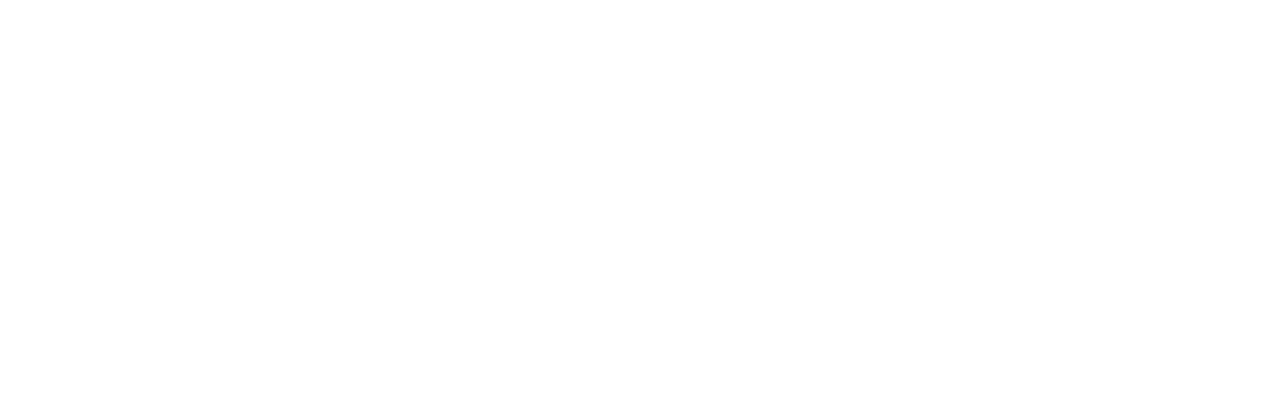
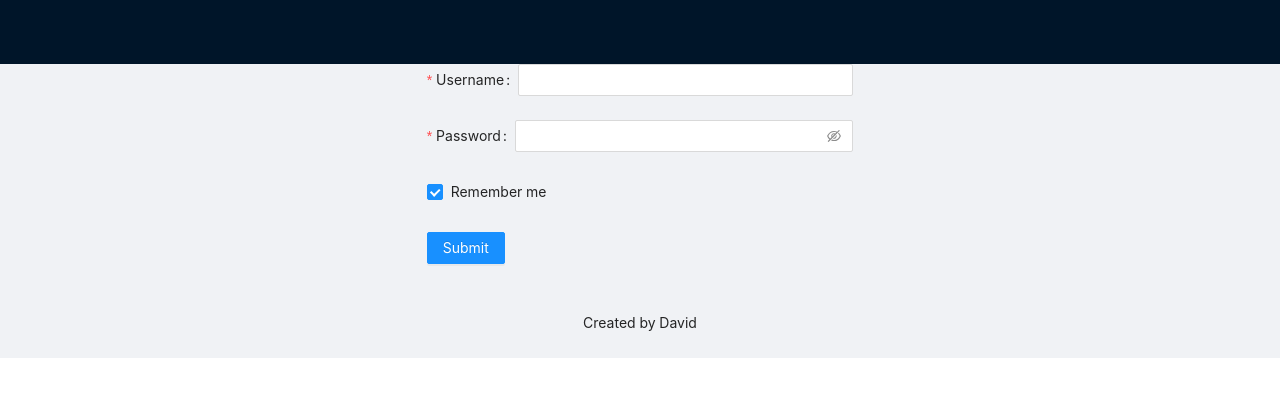
Before and after one commit to ctrekker/mytrace, a React (Create React App) app in the folder frontend/: page /login in a window 1280 px wide. Shown: the top 396 px of the page. Built offline with nearby package versions, Linux system fonts and the light colour scheme.

Commit message:
Updated login page

```diff
--- a/frontend/src/App.js
+++ b/frontend/src/App.js
@@ -4,6 +4,8 @@
 import {BrowserRouter, Switch, Route} from "react-router-dom";
 import Home from "./views/Home";
 import Data from "./views/Data";
+import Login from "./views/Login";
+import 'antd/dist/antd.css';
 
 function App() {
   return (
@@ -15,6 +17,9 @@
           <Route path={'/data'} exact>
             <Data/>
           </Route>
+          <Route path = {'/login'} exact>
+              <Login/>
+          </Route>
         </Switch>
       </BrowserRouter>
   );
--- /dev/null
+++ b/frontend/src/views/Login.js
@@ -0,0 +1,65 @@
+import React from 'react'
+
+import { Form, Input, Button, Checkbox } from 'antd';
+import { Layout, Menu, Row, Col, Divider } from 'antd';
+const { Header, Footer, Sider, Content } = Layout;
+
+
+
+
+function Login(props) {
+        return (
+        <Layout>
+            <Header>
+                <div className="logo" />
+                <Menu theme="dark" mode="horizontal" defaultSelectedKeys={['2']}>
+
+                </Menu>
+            </Header>
+            <Content>
+
+                <Row>
+                    <Col span ={8}></Col>
+                    <Col span ={8}>
+                        <Form
+                            name="basic"
+                            initialValues={{ remember: true }}
+                        >
+                            <Form.Item
+                                label="Username"
+                                name="username"
+                                rules={[{ required: true, message: 'Please input your username!' }]}
+                            >
+                                <Input />
+                            </Form.Item>
+
+                            <Form.Item
+                                label="Password"
+                                name="password"
+                                rules={[{ required: true, message: 'Please input your password!' }]}
+                            >
+                                <Input.Password />
+                            </Form.Item>
+
+                            <Form.Item name="remember" valuePropName="checked">
+                                <Checkbox>Remember me</Checkbox>
+                            </Form.Item>
+
+                            <Form.Item>
+                                <Button type="primary" htmlType="submit">
+                                    Submit
+                                </Button>
+                            </Form.Item>
+                        </Form>
+                    </Col>
+                    <Col span ={8}></Col>
+                </Row>
+
+            </Content>
+
+            <Footer style = {{textAlign: 'center'}}>Created by David</Footer>
+        </Layout>
+    );
+}
+
+export default Login;
```
Also changed, not shown: 1 other file (tests, documents, lock files or other folders).
